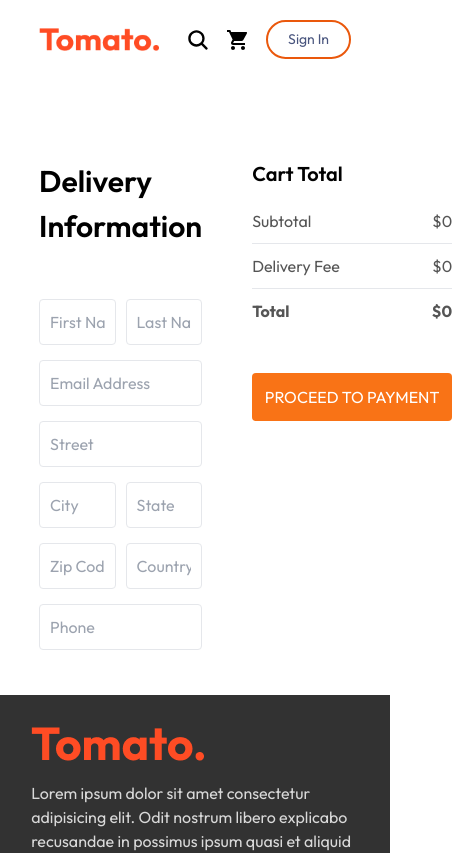
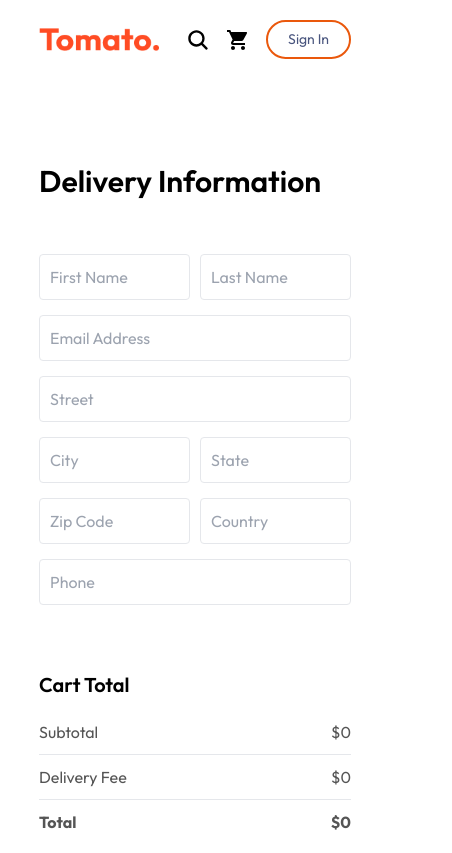
Before and after one commit to karthiksk2518/Food-Ordering, a React (Vite) app in the folder frontend/: page /order in a window 390 px wide. Shown: the top 853 px of the page, 452 px wide, since content can reach past the window. Built offline with nearby package versions, Linux system fonts and the light colour scheme.

Commit message:
Responsive

```diff
--- a/frontend/src/pages/PlaceOrder.jsx
+++ b/frontend/src/pages/PlaceOrder.jsx
@@ -6,7 +6,7 @@ const PlaceOrder = () => {
     const { getTotalCartAmount } = useContext(StoreContext);
 
     return (
-        <form className="flex justify-between items-start gap-[50px] mt-[100px]">
+        <form className="flex flex-col sm:flex-row justify-between items-start gap-[50px] mt-[100px]">
             <div className="w-[100%] " style={{ maxWidth: 'max(30%, 500px)' }}>
                 <p className="text-[30px] font-semibold mb-[50px]">Delivery Information</p>
                 <div className="multi-fields flex gap-2.5">
```
